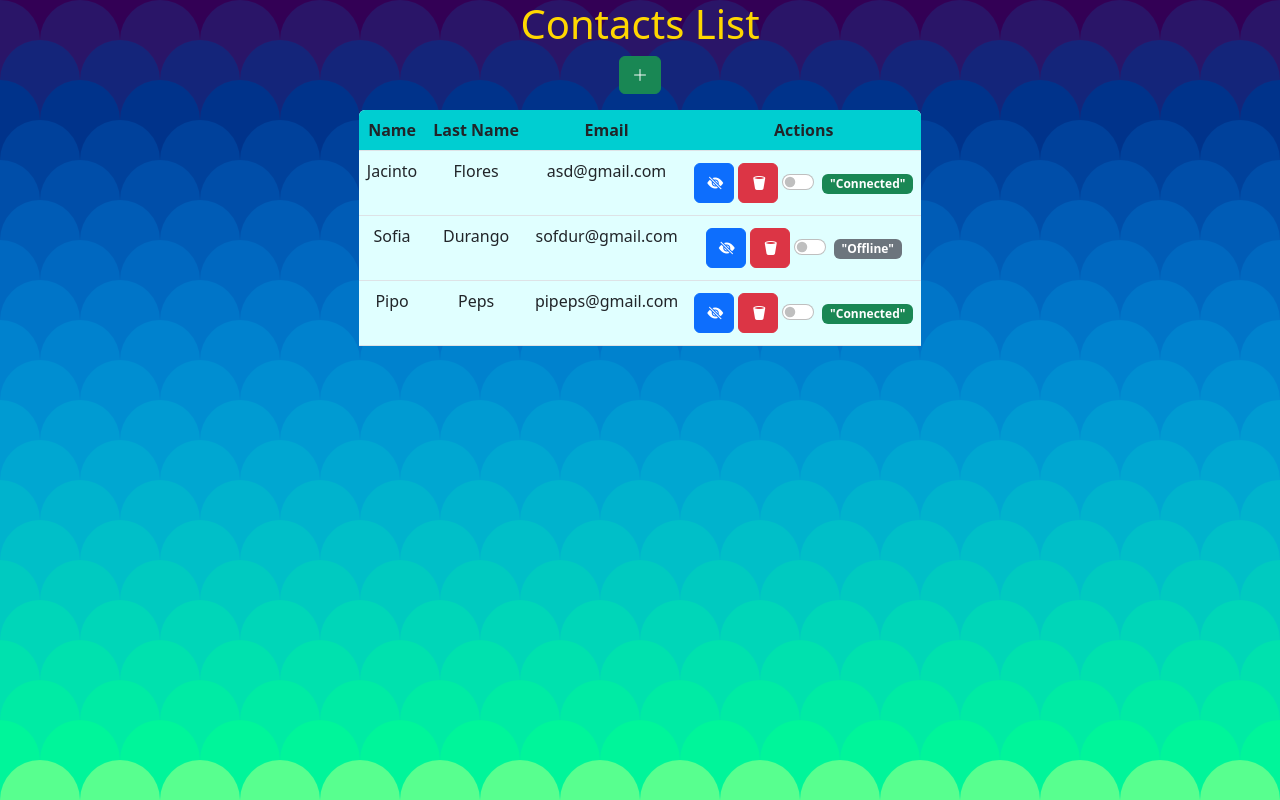
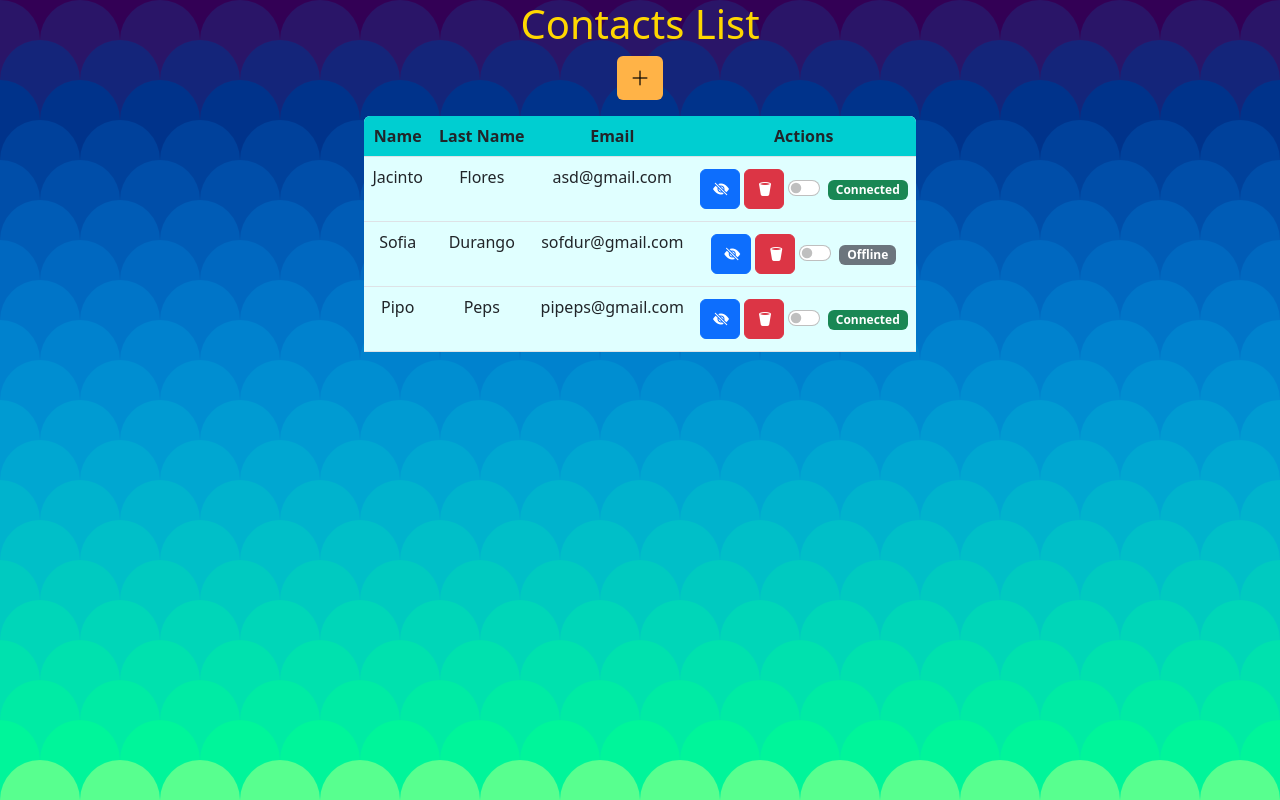
Before and after one commit to betoayza/contacts-list, a React (Vite) app: page / in a window 1280 px wide. Built offline with nearby package versions, Linux system fonts and the light colour scheme.

Commit message:
UI/UX updated

```diff
--- a/src/components/Contact.jsx
+++ b/src/components/Contact.jsx
@@ -12,7 +12,13 @@ export const Contact = ({
       <td>{contact.isHidden ? "-" : contact.lastname}</td>
       <td>{contact.isHidden ? "-" : contact.email}</td>
       <td>
-        <div style={{ display: "flex", justifyContent: "center", alignItems: "center" }}>
+        <div
+          style={{
+            display: "flex",
+            justifyContent: "center",
+            alignItems: "center",
+          }}
+        >
           <button
             type="button"
             className="btn btn-primary"
@@ -47,9 +53,9 @@ export const Contact = ({
               htmlFor="flexSwitchCheckChecked"
             >
               {contact.isConnected ? (
-                <span className="badge text-bg-success">"Connected"</span>
+                <span className="badge text-bg-success">Connected</span>
               ) : (
-                <span className="badge text-bg-secondary">"Offline"</span>
+                <span className="badge text-bg-secondary">Offline</span>
               )}
             </label>
           </div>
--- a/src/components/ContactAdd.jsx
+++ b/src/components/ContactAdd.jsx
@@ -37,7 +37,7 @@ export const ContactAdd = ({ allContacts, setAllContacts, setModal }) => {
     </div>
   ) : (
     <div>
-      <h2>Add Contact</h2>
+      <h2 style={{ color: "#f5fffa" }}>Add Contact</h2>
 
       <form>
         <div className="mb-1">
--- a/src/components/ContactsList.jsx
+++ b/src/components/ContactsList.jsx
@@ -54,10 +54,14 @@ export const ContactsList = () => {
     <div className={""} style={{ maxWidth: "100vw" }}>
       <button
         type="button"
-        className="btn btn-success mb-3"
+        className="btn mb-3"
         onClick={handleAddContact}
+        style={{ backgroundColor: "#ffb347" }}
       >
-        <i className="bi-plus-lg"></i>
+        <i
+          className="bi-plus-lg"
+          style={{ color: "black", fontSize: "20px" }}
+        ></i>
       </button>
       {allContacts.every((contact) => {
         return contact.isDeleted === true;
```
